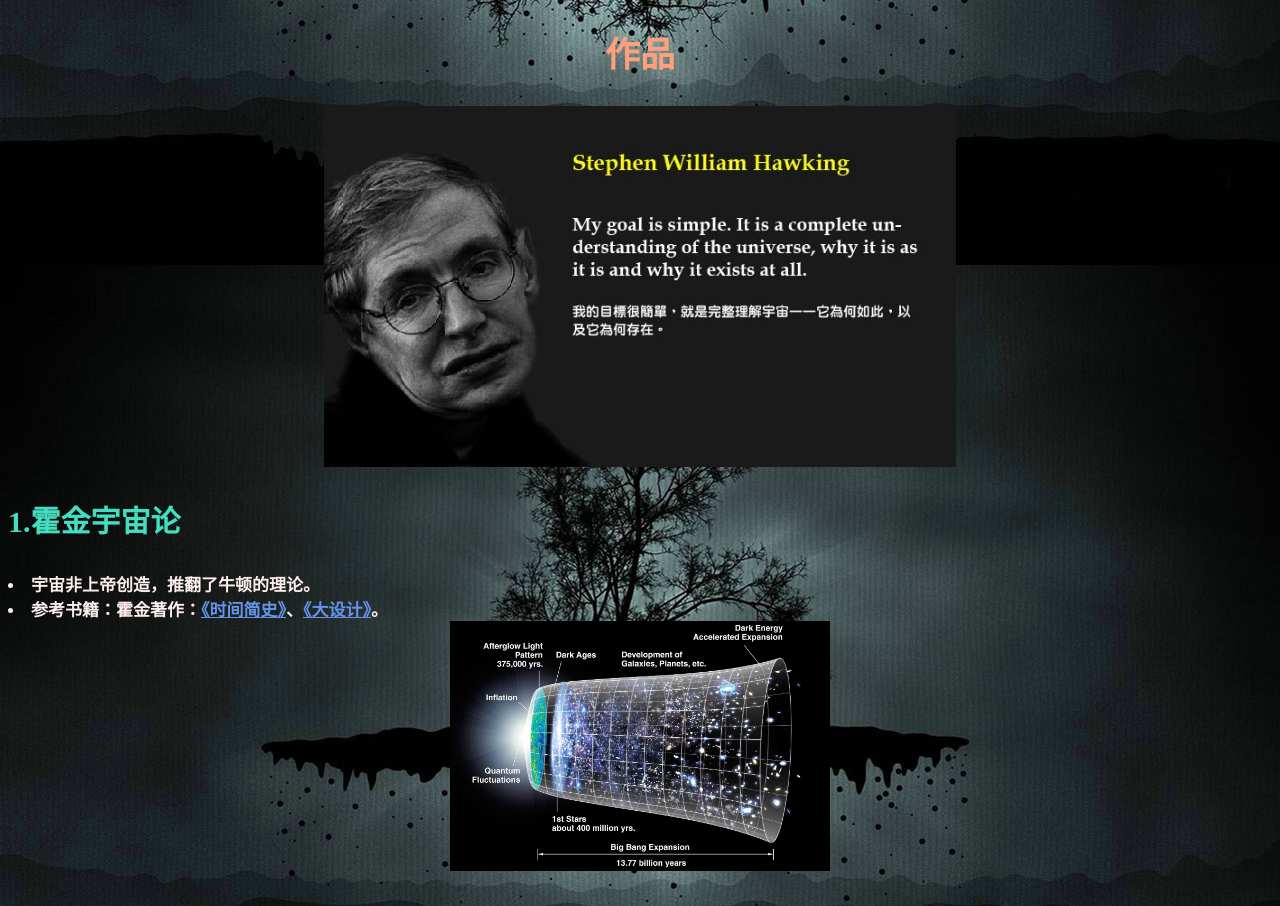
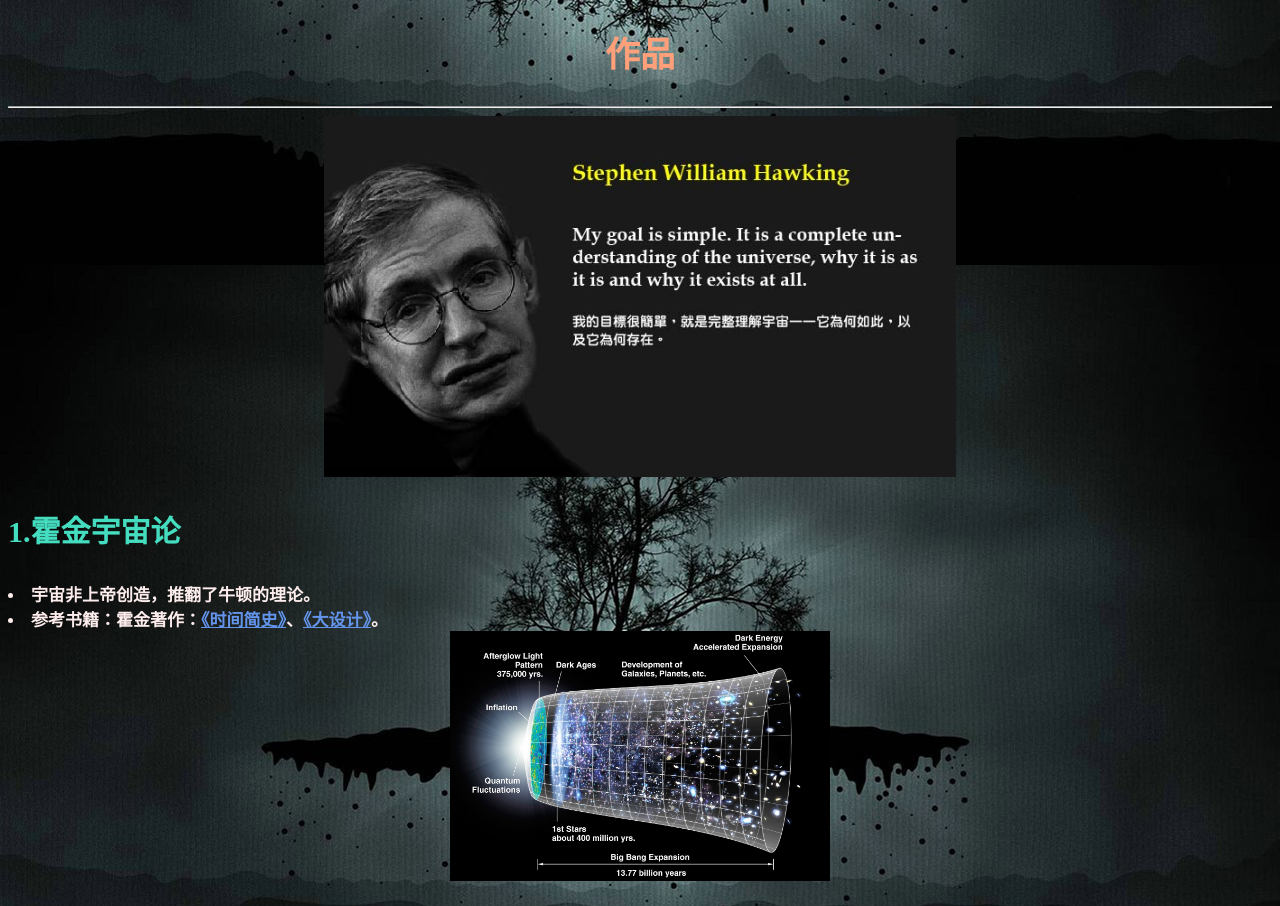
Before and after one commit to Chloe19282/HTML-project, a plain HTML site: page index.html in a window 1280 px wide. Shown: the part 6135-7041 px from the top of the page. Drawn offline with Linux system fonts and the light colour scheme.

Commit message:
Update index.html

```diff
--- a/index.html
+++ b/index.html
@@ -204,7 +204,7 @@ li{color:#fdedec; font-weight: bold ;font-size:17px}
 霍金的自传记录片《霍金》于2013年摄制完成，在这记录片里，霍金用自己的电脑合成声音讲述自己的童年、自己如何与疾病奋战、怎样成为杰出物理学大师的故事。同年，霍金在一场关于<a href="https://zh.wikipedia.org/wiki/%E5%8D%94%E5%8A%A9%E8%87%AA%E6%AE%BA">协助自杀</a>的访问里表示，得到绝症并遭受病痛折磨的人，应有权利选择结束他自己的生命，帮助他的人不应该被起诉，我们不让动物遭受痛苦，更何况人。隔年，霍金接受冰桶挑战，这是为了要引起人们对渐冻症患者的注意，并且募集研究基金。由于他先前曾经患有肺炎，医生认为不应过度考验他身体的适应力，因此他的三个孩子替他接受挑战。
 <p/>
 
-<h2><a name="4">作品<a/></h2>
+<h2><a name="4">作品<a/></h2> <hr/>
 <img src="霍金.jpg" width="50%" style="display: block;
             margin-left: auto;
             margin-right: auto;">
```
